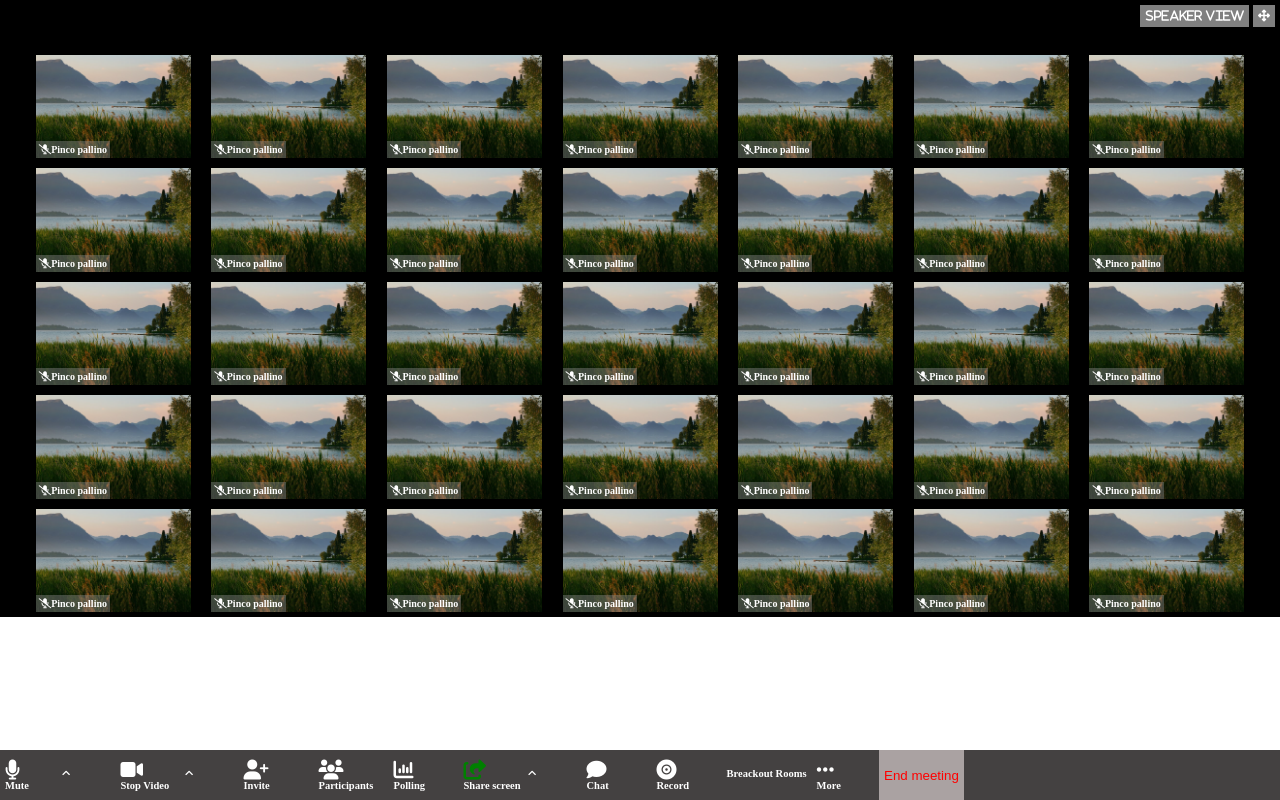
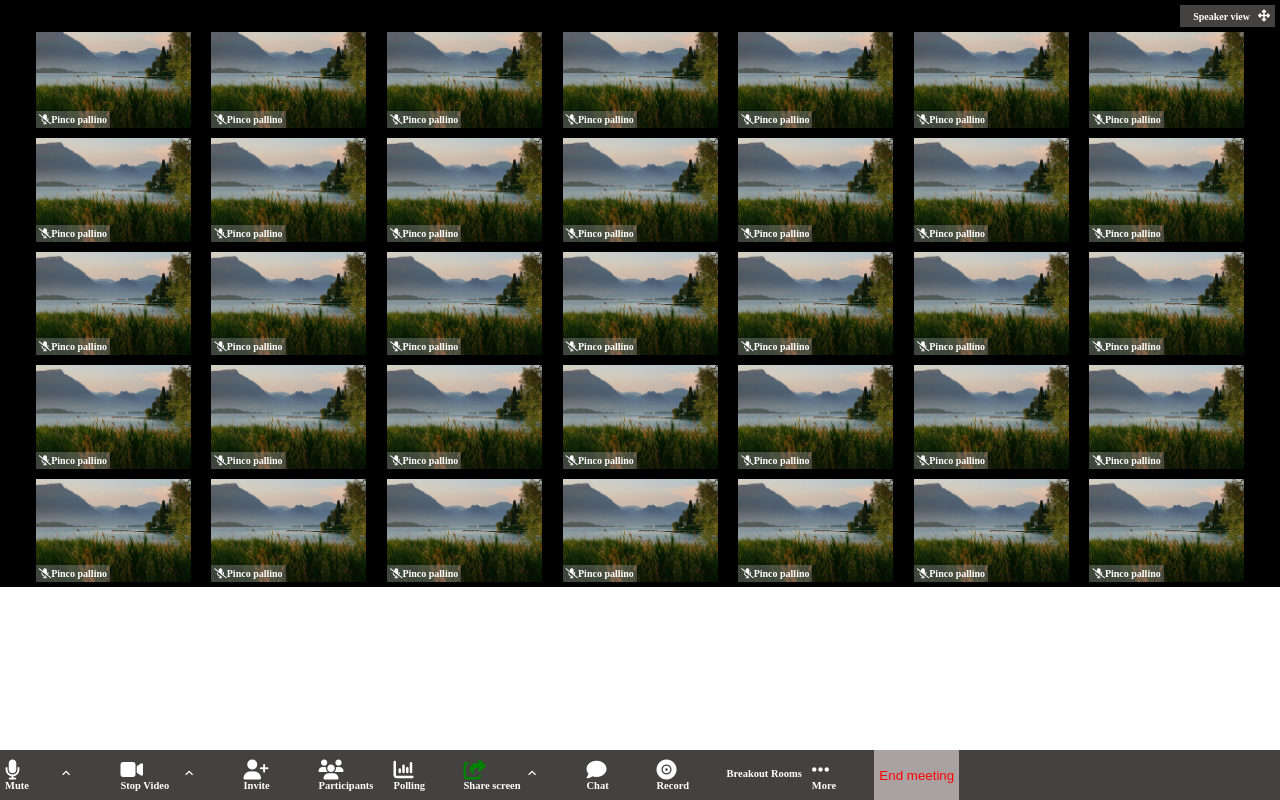
Before and after one commit to Emanuela91/html-css-zoom, a plain HTML site: page index.html in a window 1280 px wide. Drawn offline with Linux system fonts and the light colour scheme.

Commit message:
manca il footer e grid

```diff
--- a/css/style.css
+++ b/css/style.css
@@ -7,7 +7,7 @@
 
 header{
     width: 100%;
-    height: 50px;
+    max-height: 50px;
     background-color: black;
     padding: 5px;
     display: flex;
@@ -20,21 +20,29 @@ header{
 
 /* barra in alto header */
 .view{
+    display: flex;
     position: relative;
+    background-color:rgb(68, 65, 65) ;
+    align-items: center;
 }
 
 .view i{
-    background-color: gray;
+    position: relative;
     color: white;
     font-size: 12px;
     padding: 5px;
+}
+
+.view h3{
+    background-color:rgb(68, 65, 65) ;
 }
 
 
 /* inizio main */
 main{
     background-color: black;
-    margin: 50px 0;
+    margin-top: 20px;
+    margin-bottom: 50px;
     /* display: flex;*/
 }
 
--- a/index.html
+++ b/index.html
@@ -13,7 +13,8 @@
     <header>
         <div class="view">
             <!-- non mi visualizza l'icona GRID -->
-            <i class="fa-solid fa-grid">Speaker View</i>
+            <i class="fa-solid fa-grid"></i>
+            <h3>Speaker view</h3>
             <i class="fa-solid fa-up-down-left-right"></i>
         </div>
     </header>
@@ -301,7 +302,7 @@
                 <div>
                     <!-- anche questo non si vede -->
                     <i class="fa-solid fa-grid2"></i>
-                    <h2>Breackout Rooms</h2>
+                    <h2>Breakout Rooms</h2>
                 </div>
 
                 <div>
```
